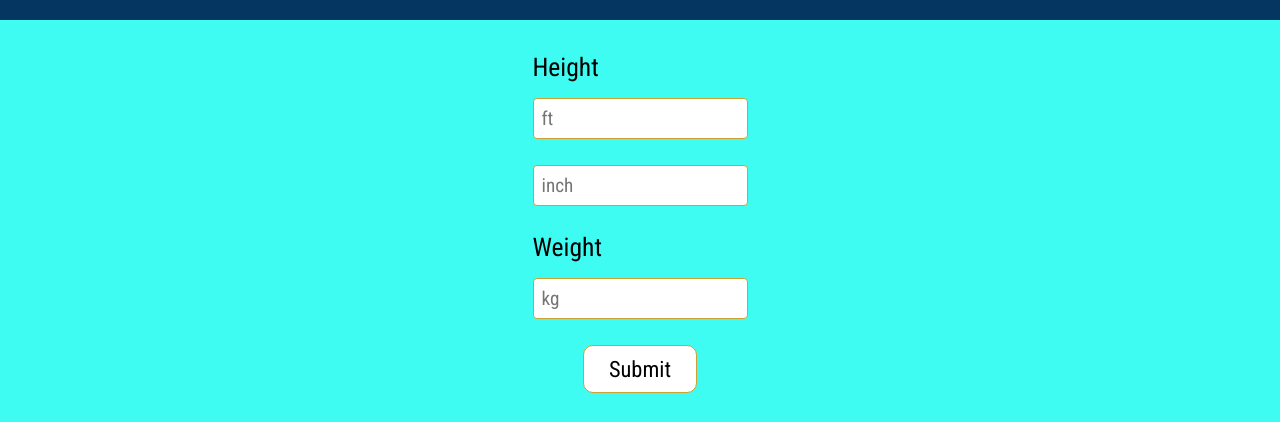
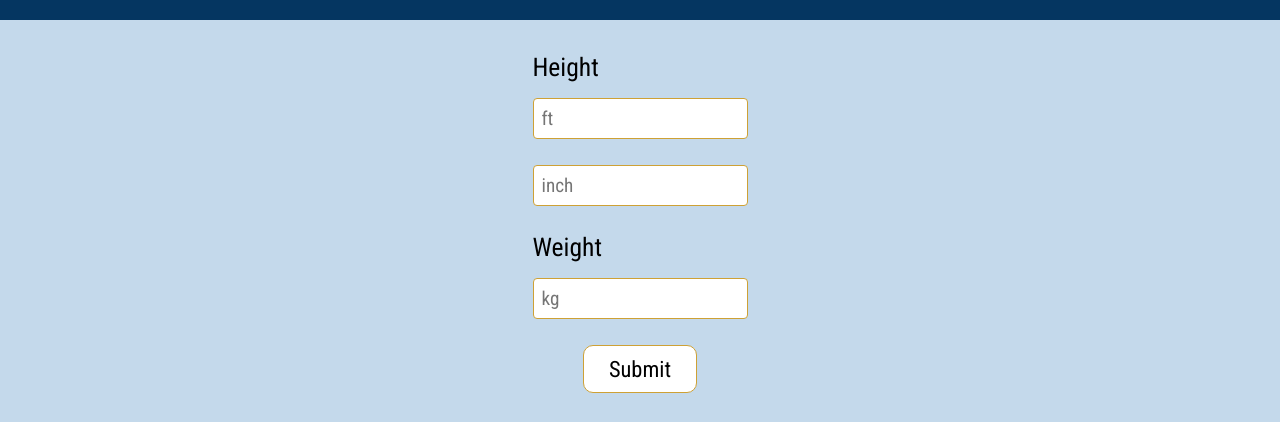
Before and after one commit to MDATIK-3/bmi, a plain HTML site: page index.html in a window 1280 px wide. Shown: the part 63-485 px from the top of the page. Drawn offline with Linux system fonts and the light colour scheme.

Commit message:
Update style.css

```diff
--- a/style.css
+++ b/style.css
@@ -18,7 +18,8 @@ header{
 main{
     display: flex;
     justify-content: center;
-    background-color: #3efcf2;
+    background-color: #c4d9eb;
+
 }
 form{
     padding: 2rem;
```
